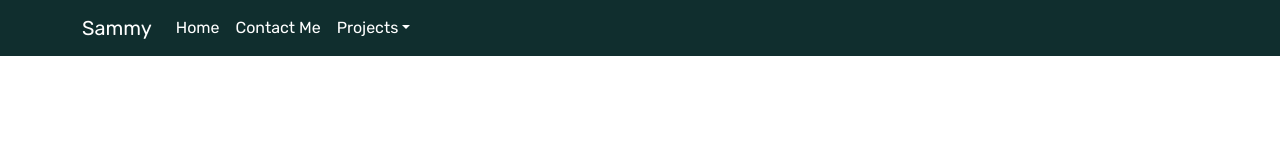
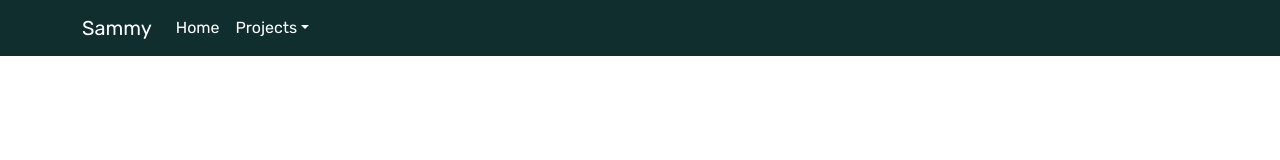
Before and after one commit to sam8beard/personal_portfolio, a React (Vite) app: page /personal_portfolio/contact in a window 1280 px wide. Shown: the top 160 px of the page. Built offline with nearby package versions, Linux system fonts and the light colour scheme.

Commit message:
updated navbar and carousel

```diff
--- a/src/components/NavigationBar.jsx
+++ b/src/components/NavigationBar.jsx
@@ -12,7 +12,7 @@ function NavigationBar() {
         <Navbar.Collapse id="basic-navbar-nav">
           <Nav className="me-auto">
             <Nav.Link href="/personal_portfolio/">Home</Nav.Link>
-            <Nav.Link href="/personal_portfolio/contact/">Contact Me</Nav.Link>
+            {/* <Nav.Link href="/personal_portfolio/contact/">Contact Me</Nav.Link> */}
             <NavDropdown title="Projects" id="basic-nav-dropdown">
               <NavDropdown.Item href="https://devpost.com/software/globalink" target="_blank">GlobaLink</NavDropdown.Item>
               <NavDropdown.Item href="https://github.com/alexbradshaw/Odin-Fork-Bombing-Squad" target="_blank">
--- a/src/pages/Home.jsx
+++ b/src/pages/Home.jsx
@@ -14,6 +14,7 @@ import CodeHubPhoto from '../assets/codehub.jpg';
 import TheBoys from '../assets/the_boys.jpg';
 import GlobaLink from '../assets/globalink.jpg';
 import CV from '../assets/cv.png';
+import SeraphTeam from'../assets/seraph_team.jpg';
 // import Link from 'react-router-dom';
 
 function Home() {
@@ -108,6 +109,16 @@ function Home() {
                                     </p> */}
                                     </Carousel.Caption>
                                 </Carousel.Item>
+                                <Carousel.Item>
+                                    <img className="carousel-photo" src={SeraphTeam}/>
+                                    <Carousel.Caption>
+                                    {/* <h3>Third slide label</h3>
+                                    <p>
+                                        Praesent commodo cursus magna, vel scelerisque nisl consectetur.
+                                    </p> */}
+                                    </Carousel.Caption>
+                                </Carousel.Item>
+
                             </Carousel>
                         </Col>
                     </Row>
```
Also changed, not shown: src/assets/seraph_team.jpg (added), 1 other file (tests, documents, lock files or other folders).
